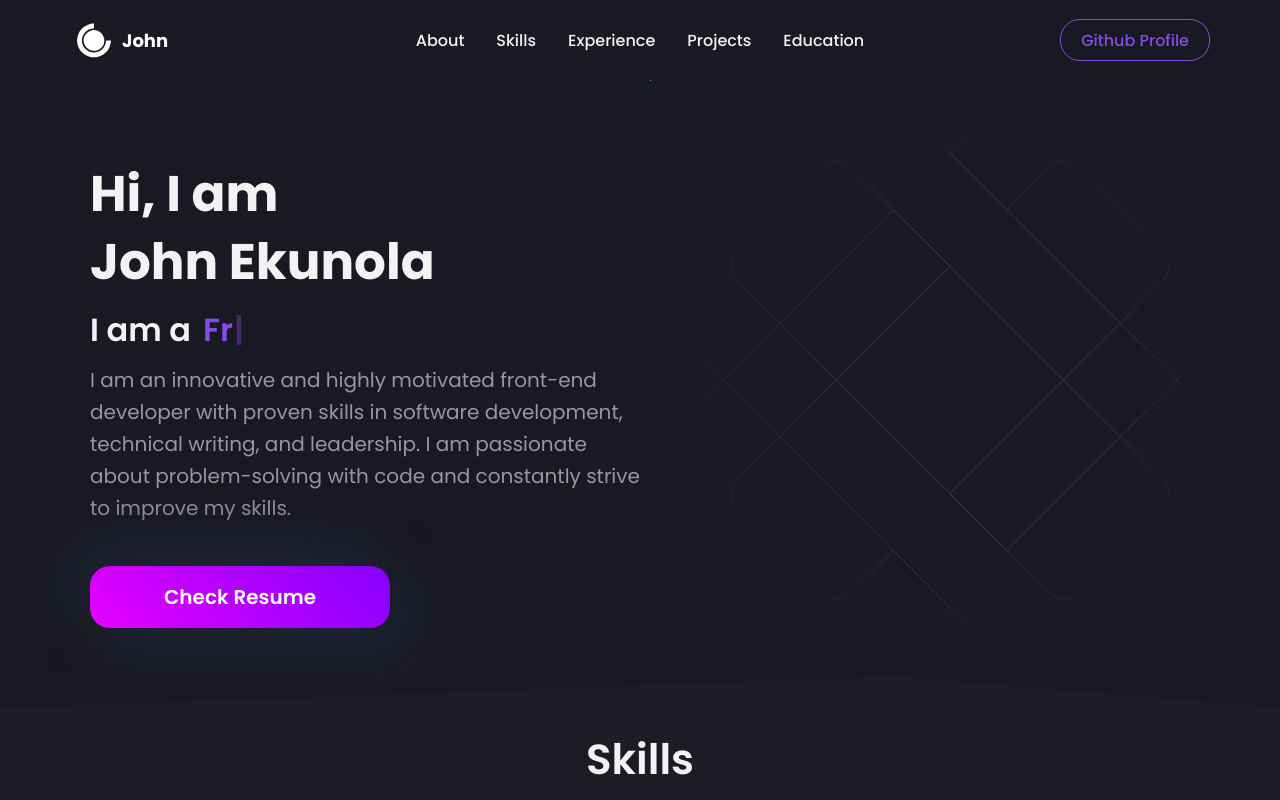
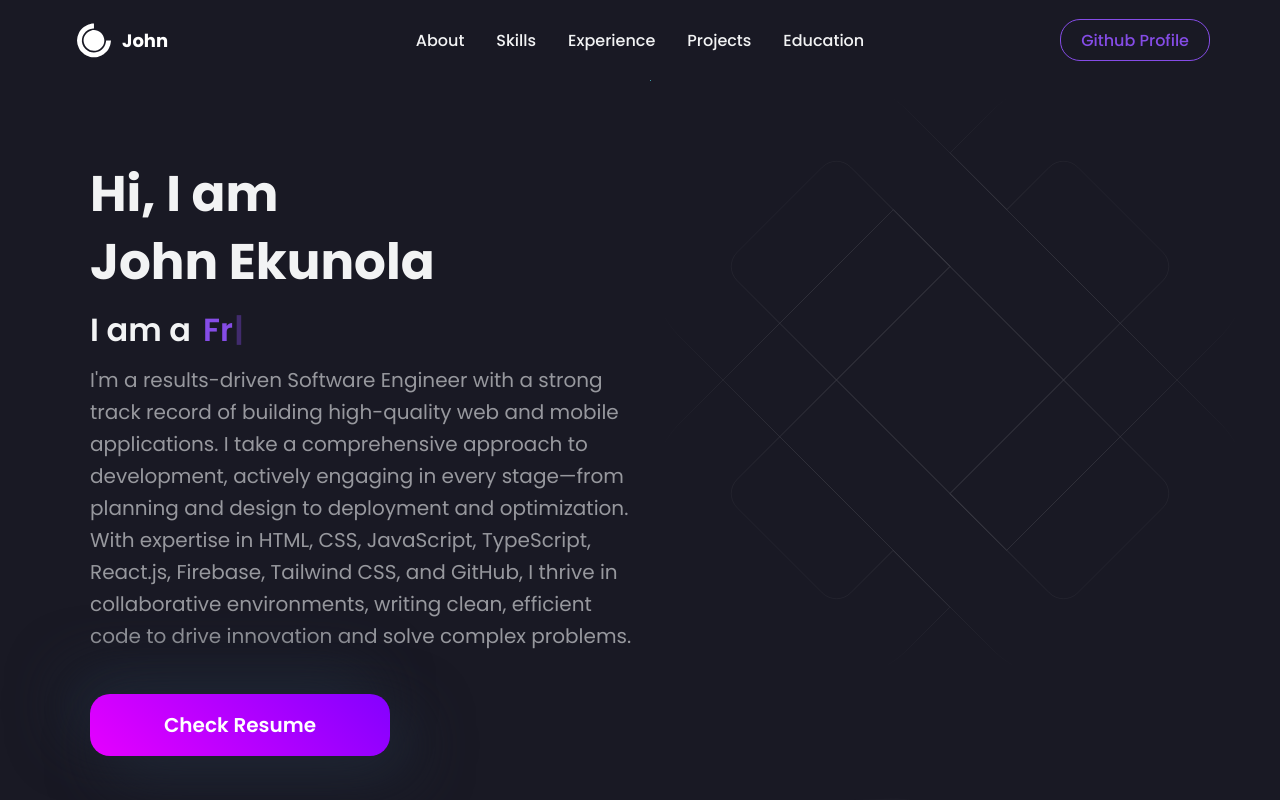
Before and after one commit to Jizzyjay/new-portfolio, a React (Create React App) app: page / in a window 1280 px wide. Shown: the top 800 px of the page. Built offline with nearby package versions, Linux system fonts and the light colour scheme.

Commit message:
resume updated

```diff
--- a/src/data/constants.js
+++ b/src/data/constants.js
@@ -2,7 +2,7 @@ export const Bio = {
   name: "John Ekunola",
   roles: ["Frontend Developer"],
   description:
-    "I am an innovative and highly motivated front-end developer with proven skills in software development, technical writing, and leadership. I am passionate about problem-solving with code and constantly strive to improve my skills.",
+    "I'm a results-driven Software Engineer with a strong track record of building high-quality web and mobile applications. I take a comprehensive approach to development, actively engaging in every stage—from planning and design to deployment and optimization. With expertise in HTML, CSS, JavaScript, TypeScript, React.js, Firebase, Tailwind CSS, and GitHub, I thrive in collaborative environments, writing clean, efficient code to drive innovation and solve complex problems.",
   github: "https://github.com/Jizzyjay",
   resume:
     "https://www.canva.com/design/DAGcTOlxU44/DPhZHwJQdAOeTwNMpQRwnA/view?utm_content=DAGcTOlxU44&utm_campaign=designshare&utm_medium=link2&utm_source=uniquelinks&utlId=h38f0cce985",
@@ -250,7 +250,7 @@ export const projects = [
     category: "web app",
     github: "https://github.com/Jizzyjay/Gallery",
     webapp: "https://gallery-ten-indol.vercel.app/",
-  }
+  },
 ];
 
 export const TimeLineData = [
```
